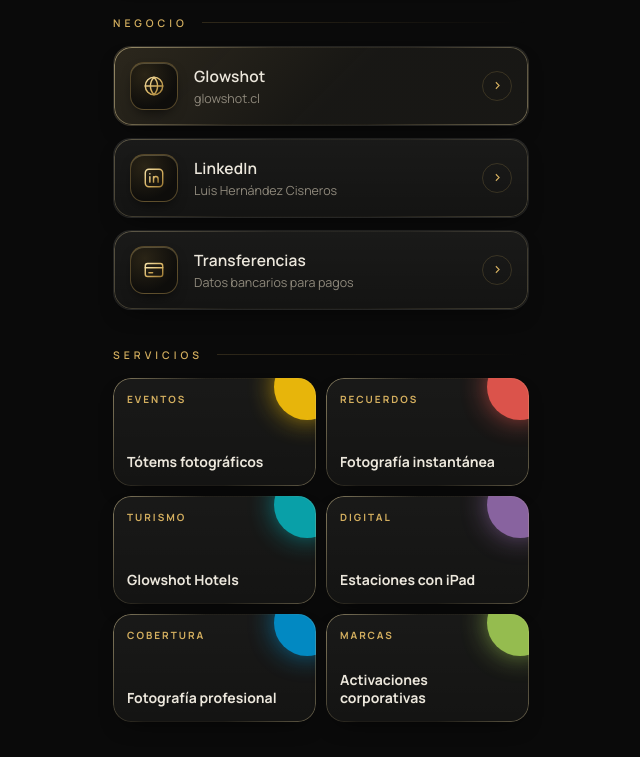
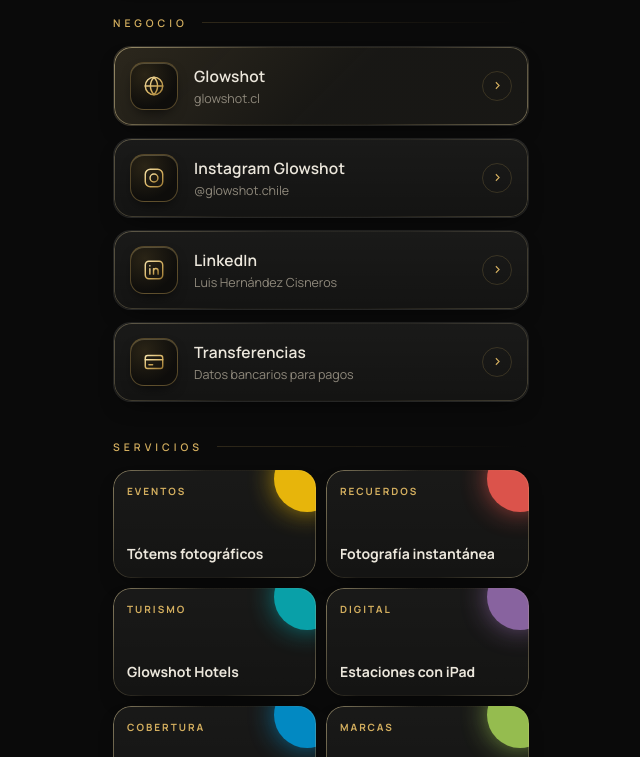
Before and after one commit to lhcisneros21-maker/Tarjeta-personal-glowshot, a plain HTML site: page index.html in a window 1280 px wide. Shown: the part 1440-2197 px from the top of the page, without its empty margins (319-959 px from the left). Drawn offline with nearby package versions, Linux system fonts and the light colour scheme.

Commit message:
Agrega Instagram de Glowshot

```diff
--- a/index.html
+++ b/index.html
@@ -215,6 +215,11 @@ h1{font-family:'Cormorant Garamond',serif;font-weight:600;font-size:clamp(34px,9
       <span class="tx"><strong>Glowshot</strong><small>glowshot.cl</small></span>
       <span class="ch"><svg viewBox="0 0 24 24"><path d="M9 6l6 6-6 6"/></svg></span><span class="shine"></span>
     </a>
+    <a class="item" href="https://www.instagram.com/glowshot.chile/" target="_blank" rel="noopener" style="--d:2.25s">
+      <span class="ic"><svg viewBox="0 0 24 24"><rect x="2.5" y="2.5" width="19" height="19" rx="5.5"/><circle cx="12" cy="12" r="4.3"/><path d="M17.4 6.6v.1"/></svg></span>
+      <span class="tx"><strong>Instagram Glowshot</strong><small>@glowshot.chile</small></span>
+      <span class="ch"><svg viewBox="0 0 24 24"><path d="M9 6l6 6-6 6"/></svg></span><span class="shine"></span>
+    </a>
     <a class="item" href="https://www.linkedin.com/in/luis-hernandez-cisneros-a632a2275" target="_blank" rel="noopener" style="--d:2.5s">
       <span class="ic"><svg viewBox="0 0 24 24"><rect x="2.5" y="2.5" width="19" height="19" rx="4"/><path d="M7.5 10.5v6M7.5 7.3v.2M11.5 16.5v-6M11.5 13c0-1.6 1.1-2.6 2.5-2.6s2.5.9 2.5 2.6v3.5"/></svg></span>
       <span class="tx"><strong>LinkedIn</strong><small>Luis Hernández Cisneros</small></span>
@@ -267,6 +272,7 @@ function vcard(){
   "TEL;TYPE=CELL,VOICE:+56933471548",
   "EMAIL;TYPE=INTERNET:lhcisneros21@gmail.com",
   "URL:https://glowshot.cl/",
+  "X-SOCIALPROFILE;TYPE=instagram:https://www.instagram.com/glowshot.chile/",
   "X-SOCIALPROFILE;TYPE=linkedin:https://www.linkedin.com/in/luis-hernandez-cisneros-a632a2275",
   "X-SOCIALPROFILE;TYPE=telegram:https://t.me/luishc777",
   "NOTE:CEO de Glowshot · Telegram @luishc777 · WhatsApp wa.me/56933471548",
```
